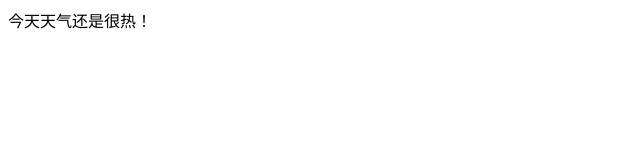
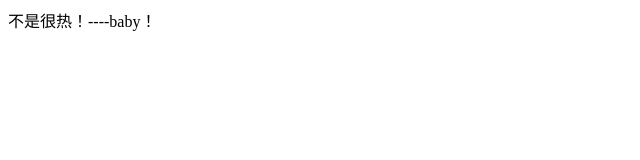
Before and after one commit to Susan66/xa1709, a plain HTML site: page index.html in a window 1280 px wide. Shown: the full height of the page, 0-640 px from the left. Drawn offline with Linux system fonts and the light colour scheme.

Commit message:
baby修改了index

```diff
--- a/index.html
+++ b/index.html
@@ -5,6 +5,6 @@
 	<title>首页</title>
 </head>
 <body>
-	今天天气还是很热！
+	不是很热！----baby！
 </body>
 </html>
```
